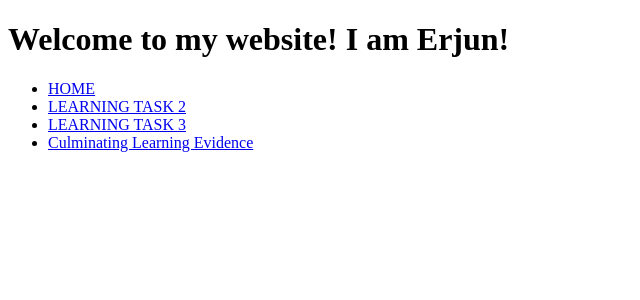
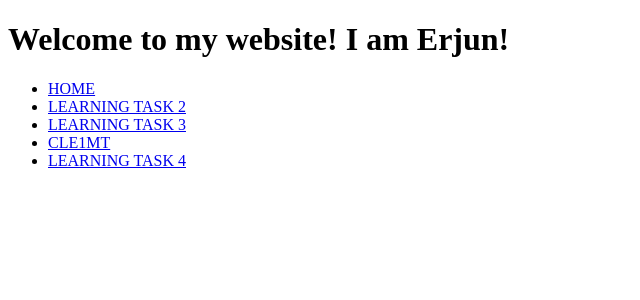
Before and after one commit to ErjunQuilisadio/learningtasks, a PHP site: page / in a window 1280 px wide. Shown: the top 300 px of the page, without its empty margins (0-640 px from the left). Run offline with PHP 8.4, Linux system fonts and the light colour scheme.

Commit message:
Update index.php

```diff
--- a/index.php
+++ b/index.php
@@ -9,7 +9,8 @@
     <li> <a href= "index.php"> HOME </a> </li>
     <li> <a href= "/LT2/index.html"> LEARNING TASK 2 </a> </li>
     <li> <a href= "/LT3/index.html"> LEARNING TASK 3 </a> </li>
-    <li> <a href= "/CLE1MT/index.html"> Culminating Learning Evidence </a> </li>
+    <li> <a href= "/CLE1MT/index.html"> CLE1MT </a> </li>
+    <li> <a href= "/LT4/index.html"> LEARNING TASK 4 </a> </li>
   </ul>
   </body>
   </html>
```
